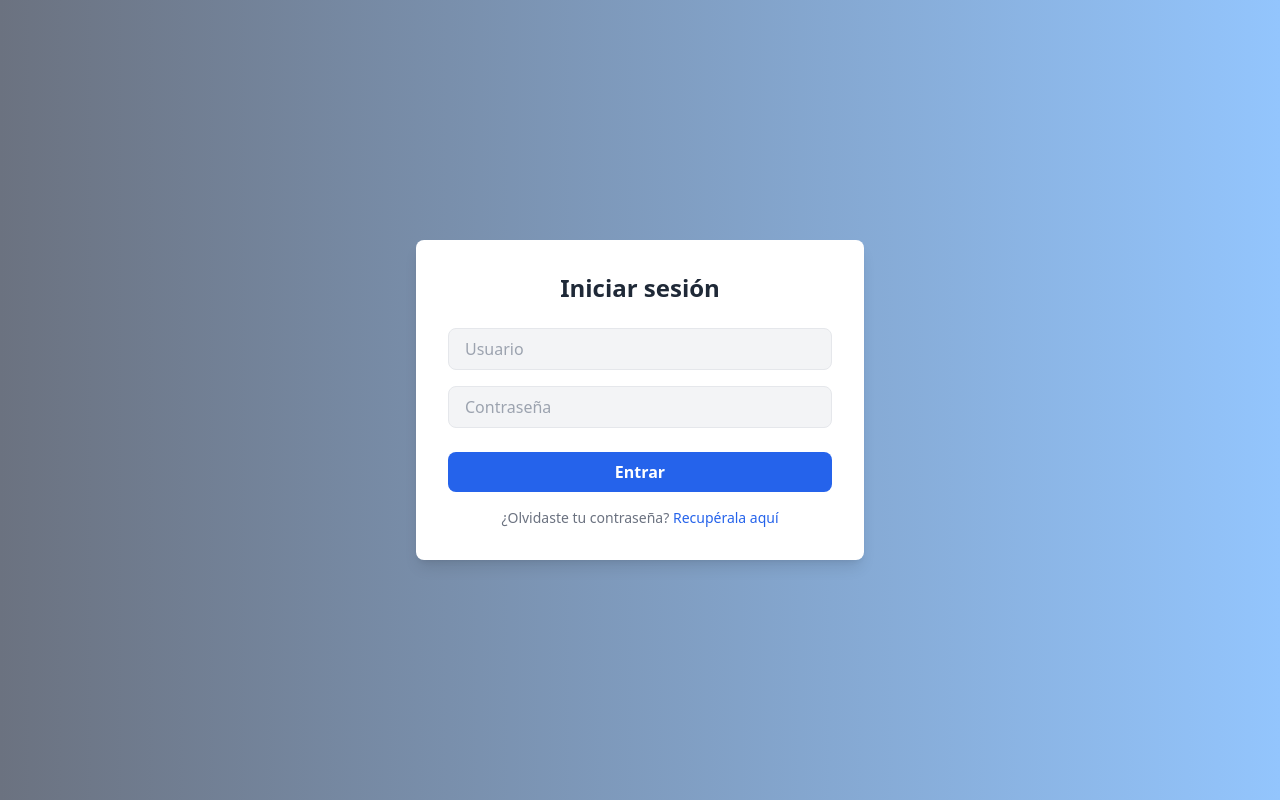
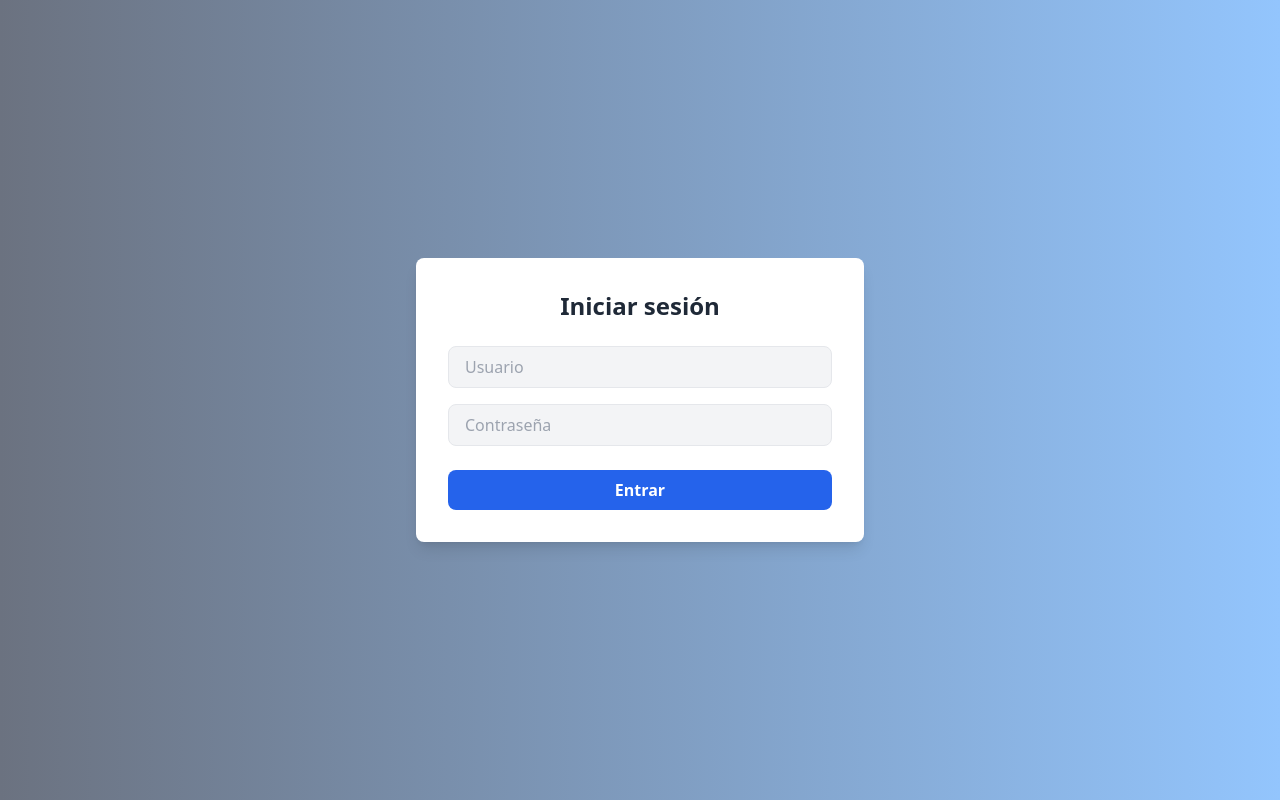
Before and after one commit to Feyenoord515/generadorplantillassis, a React (Create React App) app: page / in a window 1280 px wide. Built offline with nearby package versions, Linux system fonts and the light colour scheme.

Commit message:
tratando de corregir errores deploy tercera vez

```diff
--- a/src/Login.js
+++ b/src/Login.js
@@ -49,12 +49,12 @@
           Entrar
         </button>
 
-        <p className="text-sm text-gray-500 mt-4 text-center">
+        {/* <p className="text-sm text-gray-500 mt-4 text-center">
           ¿Olvidaste tu contraseña?{' '}
           <a href="#" className="text-blue-600 hover:underline">
             Recupérala aquí
           </a>
-        </p>
+        </p> */}
         </form>
       </div>
     </div>
```
